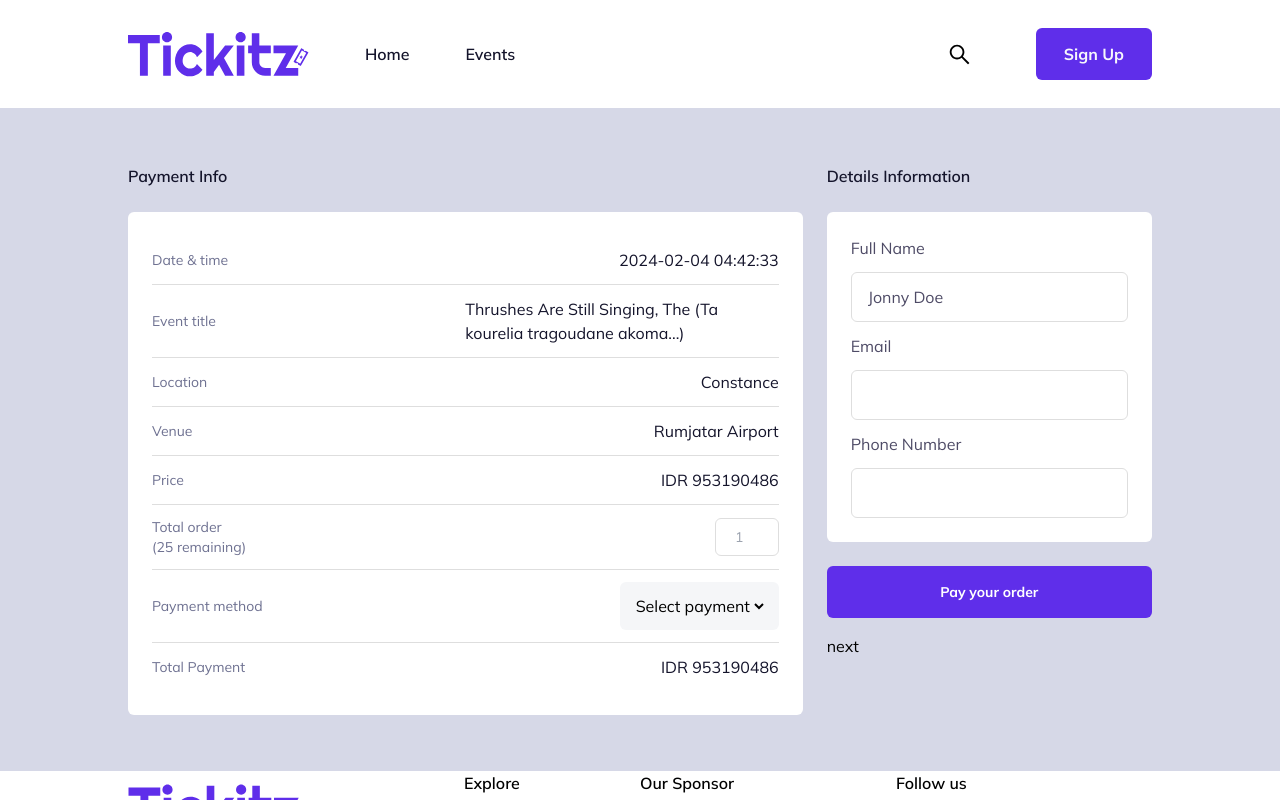
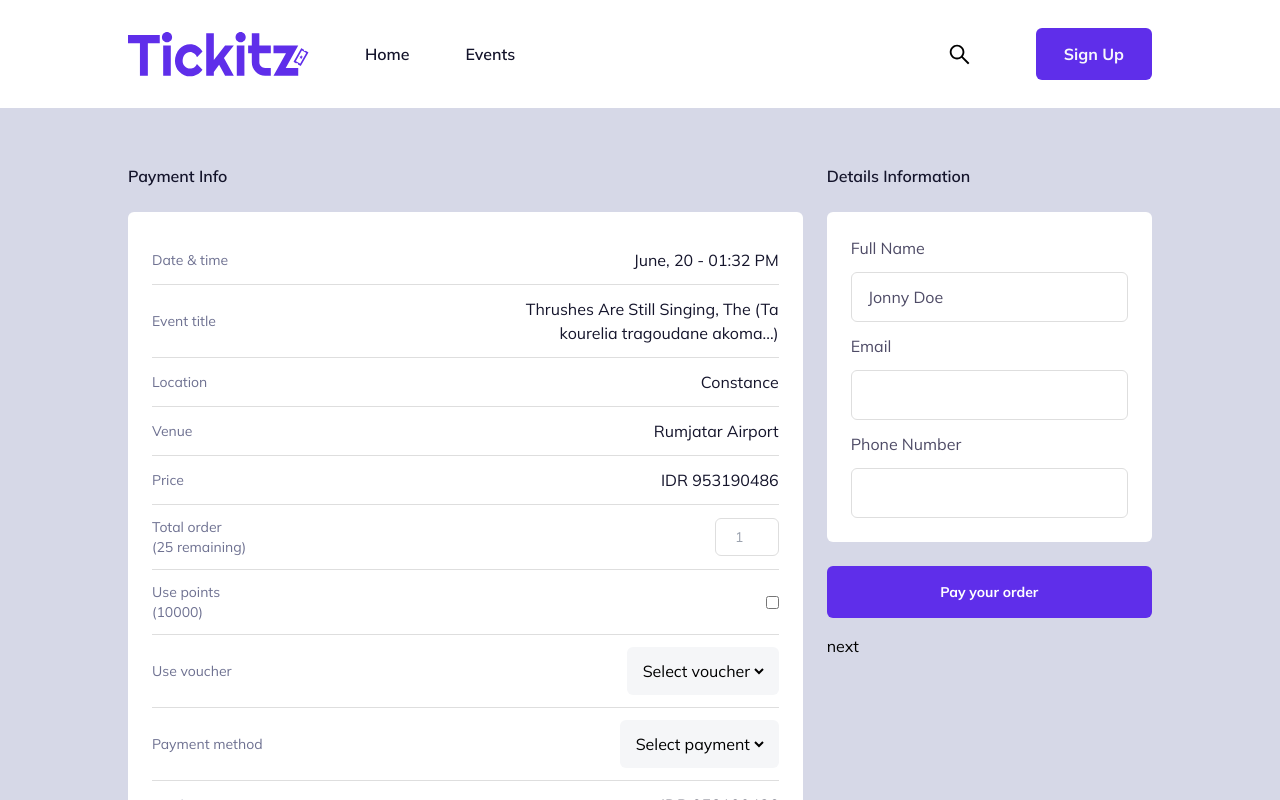
Before and after one commit to Yosef1997/miniproject, a Next.js app: page /events/1/order in a window 1280 px wide. Shown: the top 800 px of the page. Built offline with nearby package versions, Linux system fonts and the light colour scheme.

Commit message:
feat: add button points and use voucher button

```diff
--- a/app/(main)/events/[eventId]/order/page.tsx
+++ b/app/(main)/events/[eventId]/order/page.tsx
@@ -5,6 +5,7 @@ import * as yup from "yup"
 import { Field, Form, Formik, FormikProps } from "formik"
 import TickitzContext from "@/context/TickitzContext"
 import Link from "next/link"
+import moment from "moment"
 
 type Props = {
   params: {
@@ -32,6 +33,7 @@ interface personalInfoValues {
 
 const page: React.FC<Props> = ({ params }) => {
   const [totalOrder, setTotalOrder] = useState<number>(1)
+  let [usePoint, setUsePoint] = useState<number>(0)
   const events = EventList[params.eventId]
   const { event, setEvent } = useContext(TickitzContext)
   const initialValues: personalInfoValues = {
@@ -44,7 +46,7 @@ const page: React.FC<Props> = ({ params }) => {
     const fetch = () => setEvent(EventList[params.eventId])
     fetch()
   }, [])
-  console.log(event)
+
   return (
     <div className='bg-background py-8 lg:py-14 px-6 md:px-16 xl:px-32 lg:grid lg:grid-cols-3 lg:gap-x-6'>
       <div className='lg:col-span-2'>
@@ -52,11 +54,15 @@ const page: React.FC<Props> = ({ params }) => {
         <div className='bg-white px-3 lg:p-6 rounded-md'>
           <div className='flex justify-between items-center py-3 border-b border-border-line'>
             <p className='text-label text-sm'>Date & time</p>
-            <p className='text-title'>{events.date}</p>
+            <p className='text-title'>
+              {moment(new Date()).format("MMMM, DD - hh:mm A")}
+            </p>
           </div>
           <div className='flex justify-between items-center py-3 border-b border-border-line'>
             <p className='text-label text-sm'>Event title</p>
-            <p className='text-title line-clamp-2 w-1/2'>{events.title}</p>
+            <p className='text-title line-clamp-2 w-1/2 text-end'>
+              {events.title}
+            </p>
           </div>
           <div className='flex justify-between items-center py-3 border-b border-border-line'>
             <p className='text-label text-sm'>Location</p>
@@ -83,6 +89,32 @@ const page: React.FC<Props> = ({ params }) => {
             />
           </div>
           <div className='flex justify-between items-center py-3 border-b border-border-line'>
+            <div className='flex flex-col items-start'>
+              <p className='text-label text-sm'>Use points</p>
+              <p className='text-label text-sm'>(10000)</p>
+            </div>
+            <input
+              onChange={(e) => {
+                setUsePoint(e.target.checked ? 1000 : 0)
+              }}
+              type='checkbox'
+            />
+          </div>
+          <div className='flex justify-between items-center py-3 border-b border-border-line'>
+            <p className='text-label text-sm'>Use voucher</p>
+            <div className='bg-background-v2 p-3 rounded-md w-fit'>
+              <select
+                name='use voucher'
+                id='voucher'
+                className='bg-background-v2'
+              >
+                <option value=''>Select voucher</option>
+                <option value='Diskon 10%'>Diskon 10%</option>
+                <option value='Diskon 20%'>Diskon 20%</option>
+              </select>
+            </div>
+          </div>
+          <div className='flex justify-between items-center py-3 border-b border-border-line'>
             <p className='text-label text-sm'>Payment method</p>
             <div className='bg-background-v2 p-3 rounded-md w-fit'>
               <select
@@ -99,7 +131,9 @@ const page: React.FC<Props> = ({ params }) => {
           </div>
           <div className='flex justify-between items-center py-3'>
             <p className='text-label text-sm'>Total Payment</p>
-            <p className='text-title'>IDR {totalOrder * events.price}</p>
+            <p className='text-title'>
+              IDR {totalOrder * events.price - usePoint}
+            </p>
           </div>
         </div>
       </div>
```
